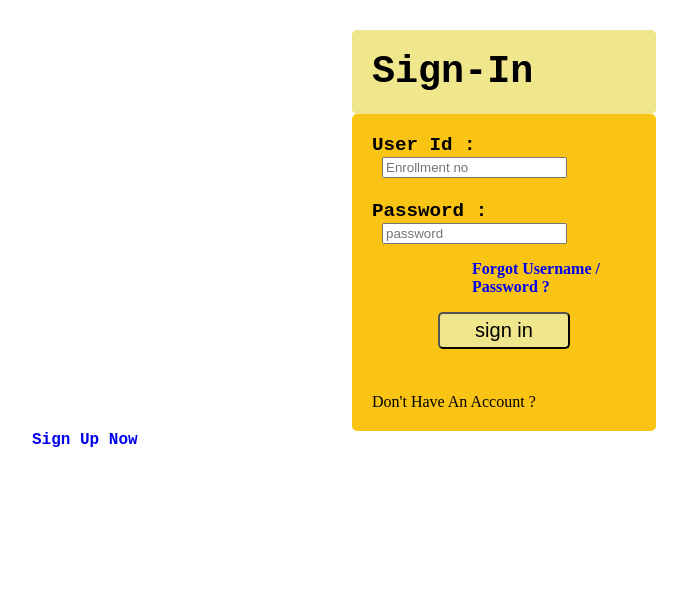
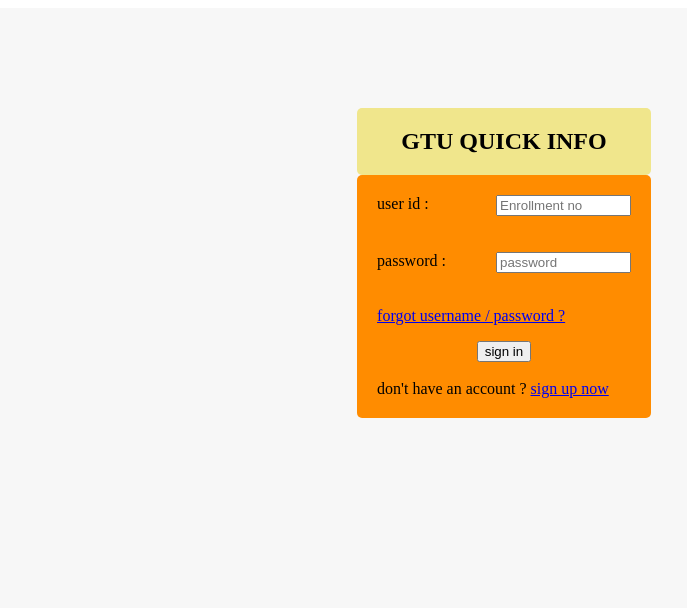
Before and after one commit to mrvasani48/GTU-QUICK-INFO, a PHP site: page /login_page.html in a window 1280 px wide. Shown: the top 615 px of the page, without its empty margins (136-823 px from the left). Run offline with PHP 8.4, Linux system fonts and the light colour scheme.

Commit message:
redesign
check it once.

```diff
--- a/login_page.css
+++ b/login_page.css
@@ -1,79 +1,41 @@
-
-*{
-    box-sizing: border-box;
+#a{
+    background-color: #f7f7f7;
+    display: flex;
+    justify-content: center;
 }
-#sign-in
-{
-   padding: 20px;
-   margin: 10px 10px 10px;
-   text-transform: capitalize;
-   font-weight: bold;
-   font-style: normal;
-   font-family: 'Courier New', Courier, monospace;
-   font-size: larger;
-   align-content: center;
-}
-form{
-    background-color:rgb(250, 196, 20);
-    border-radius: 5px;
-    margin-left: 450px;
-    margin-right: 450px;
-    padding: 20px;
-}
-#first{
-
-    font-size: initial ;
-    font-family: none;
-    padding-left: 100px;
+#sign-in{
+    height: 500px;
+    display: flex;
+    flex-direction: column;
+    margin-top: 100px;
 
 }
-.first1 {
-    text-decoration: none;
+#head{
+    background-color: khaki;
+    border-radius: 5px;
 }
-#head
-{
-    margin-left: 450px;
-    margin-right: 450px;
+.container{
+    background-color: darkorange;
     border-radius: 5px;
-    margin-bottom: 0px;
-    margin-top: 0px;
-    background-color: khaki;
     padding: 20px;
+    display: flex;
+    flex-direction: column;
 }
-input[type="text"]
-
-{
-   margin-left: 10px;
+.i{
+    display: flex;
+    flex-direction: row;
+    justify-content: space-between;
 }
 
-input[type="password"]
-{
-   margin-left: 10px;
+input[type="text"],
+input[type="password"]{
+    width: 50%;
 }
-
-input[type="submit"]
-{
-    background-color: khaki;
-    width: 50%;
-    border-radius: 5px;
-    padding: 5px;
-    font-size: 20px;
-
+.form1{
+    display: flex;
+    flex-direction: column;
 }
-input[type="submit"]:hover{
-    background-color: #f2f2f2;
+.first1:hover{
+    color: white;
+    background-color: black;
 }
-#addac{
-    font:initial;
-    margin-top: 44px;
-}
-
-#second
-{
-    font: size 15px; ;
-}
-#second
-{
-    font-size: initial;
-    padding-left: 130px;
-}
--- a/login_page.html
+++ b/login_page.html
@@ -1,5 +1,6 @@
 <!DOCTYPE html>
 <html lang="en">
+
 <head>
   <meta charset="UTF-8" />
   <meta http-equiv="X-UA-Compatible" content="IE=edge" />
@@ -8,27 +9,42 @@
   <link rel="stylesheet" href="login_page.css" />
   <script type="text/javascript" src="login_validation.js"></script>
 </head>
+
 <body>
+  <div id="a">
     <div id="sign-in">
-          <h1 id="head">sign-in</h1>
-          <form  onsubmit ="return validatepassword(),validateuserid()">
-               <label for="user">user id : </label>
+      <div id="head">
+        <h2 align="center">GTU QUICK INFO</h2>
+      </div>
 
-               <input onchange="validateuserid()"type="text" name="user_id" id="user_id"  placeholder="Enrollment no"><br>  <br>
+      <dic class="container">
+        <form class="form1" onsubmit="return validatepassword(),validateuserid()">
+          <div class="i"><label for="user">user id : </label>
 
+            <input onchange="validateuserid()" type="text" name="user_id" id="user_id" placeholder="Enrollment no">
+          </div><br><br>
+          <div class="i">
             <label for="password">password : </label>
 
-                <input type="password" name="password"  placeholder="password" onchange="validatepassword()" id="password"><br>
+            <input type="password" name="password" placeholder="password" onchange="validatepassword()" id="password">
+          </div>
+          <br>
 
-              <p id="first"><a href="#" class="first1" > forgot username / password ?</a> </p>
+          <p id="first"><a href="#" class="first1"> forgot username / password ?</a> </p>
 
-              <div align="center"> <input  type="submit"  value="sign in" ></div>
+          <div align="center"> <input class="first1" type="submit" value="sign in"></div><br>
 
-              <div id="addac"> don't have an account ?</div>
+
         </form>
-              <div id="second" >  <a class="first1"   href="sign_uppage.html"  >sign up now</a> </div>
+        <div id="addac"><span>don't have an account ?
+        <a class="first1" href="sign_uppage.html">sign up now</a></span>
+        </div>
+      </dic>
+
+
 
     </div>
+  </div>
+</body>
 
-  </body>
 </html>
```
Lines whose indentation alone changed are shown as unchanged.
